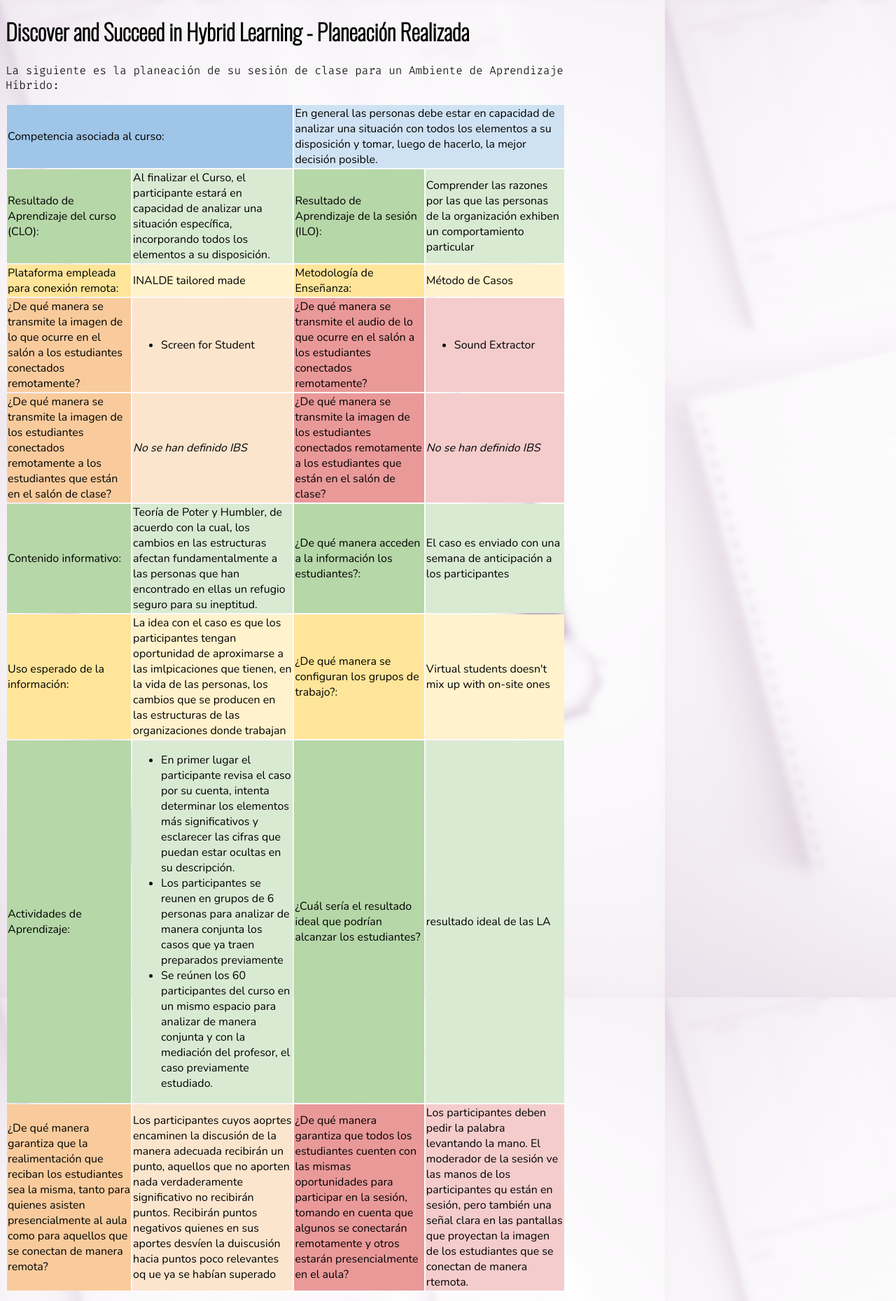
After one commit to jamslug10/DaSHL, a Django app: page /planner/1/fullSessionPlan/ in a window 1280 px wide. The commit adds this page. Shown: the top 1859 px of the page at 70% size. Run offline with Django 3.2, Linux system fonts and the light colour scheme; data comes from the database, SQL or seed files in the repository; both versions use the stored data as it was after the commit.

Commit message:
Complete process for hybrid learning session planning

```diff
--- a/planner/models.py
+++ b/planner/models.py
@@ -119,6 +119,8 @@ class Session_plan(models.Model):
     session_plan_intended_content_use = models.TextField()
     session_plan_feedback_detail = models.TextField()
     session_plan_participation_detail = models.TextField()
+    session_plan_ideal_student_outcome = models.CharField(max_length=200,
+                                                          default='resultado ideal de las LA')
 
     def __str__(self):
         return self.session_plan_name
--- a/planner/static/planner/style.css
+++ b/planner/static/planner/style.css
@@ -22,6 +22,22 @@
 
 .cell_style6 {
     background: #cfe2f3;
+}
+
+.cell_style7 {
+    background: #f9cb9c;
+}
+
+.cell_style8 {
+    background: #fce5cd;
+}
+
+.cell_style9 {
+    background: #ea9999;
+}
+
+.cell_style10 {
+    background: #f4cccc;
 }
 
 .page_title {
--- /dev/null
+++ b/planner/templates/planner/fullSessionPlan.html
@@ -0,0 +1,141 @@
+{% load static %}
+<!DOCTYPE html>
+<html>
+  <head>
+    <link rel="stylesheet" type="text/css" href="{% static 'planner/style.css' %}">
+    <meta charset="utf-8">
+    <title>Discover and Succeed in Hybrid Learning</title>
+  </head>
+  <body>
+    <h1 class="page_title">Discover and Succeed in Hybrid Learning - Planeación Realizada</h1>
+    <p class="instructions">La siguiente es la planeación de su sesión de clase para un
+    Ambiente de Aprendizaje Híbrido:</p>
+    <table>
+        <tr>
+            <td class="cell_style5" colspan="2">Competencia asociada al curso:</td>
+            <td class="cell_style6" colspan="2">{{ ilo.clo.skill.skill_description }}</td>
+        </tr>
+        <tr>
+            <td class="cell_style1">Resultado de Aprendizaje del curso (CLO):</td>
+            <td class="cell_style2">{{ ilo.clo.clo_description }}</td>
+            <td class="cell_style1">Resultado de Aprendizaje de la sesión (ILO):</td>
+            <td class="cell_style2">{{ ilo.ilo_description }}</td>
+
+        </tr>
+        <tr>
+            <td class="cell_style3">Plataforma empleada para conexión remota:</td>
+            <td class="cell_style4">{{ session_plan.platform }}</td>
+            <td class="cell_style3">Metodología de Enseñanza:</td>
+            <td class="cell_style4">{{ session_plan.teaching_method.teaching_method_name }}</td>
+        </tr>
+        <tr>
+            <td class="cell_style7">¿De qué manera se transmite la imagen de lo que ocurre en
+            el salón a los estudiantes conectados remotamente?</td>
+            <td class="cell_style8">
+                {% if ibs_session_visual1 %}
+                    <ul>
+                        {% for ibs in ibs_session_visual1 %}
+                        <li>
+                            {{ ibs.ibs_name }}
+                        </li>
+                        {% endfor %}
+                    </ul>
+                {% else %}
+                    <em>No se han definido IBS</em>
+                {% endif %}
+            </td>
+            <td class="cell_style9">¿De qué manera se transmite el audio de lo que ocurre en
+            el salón a los estudiantes conectados remotamente?</td>
+            <td class="cell_style10">
+                {% if ibs_session_visual1 %}
+                    <ul>
+                        {% for ibs in ibs_session_audio1 %}
+                        <li>
+                            {{ ibs.ibs_name }}
+                        </li>
+                        {% endfor %}
+                    </ul>
+                {% else %}
+                    <em>No se han definido IBS</em>
+                {% endif %}
+            </td>
+        </tr>
+        <tr>
+            <td class="cell_style7">¿De qué manera se transmite la imagen de los estudiantes
+            conectados remotamente a los estudiantes que están en el salón de clase?</td>
+            <td class="cell_style8">
+                {% if ibs_session_visual2 %}
+                    <ul>
+                        {% for ibs in ibs_session_visual2 %}
+                        <li>
+                            {{ ibs.ibs_name }}
+                        </li>
+                        {% endfor %}
+                    </ul>
+                {% else %}
+                    <em>No se han definido IBS</em>
+                {% endif %}
+            </td>
+            <td class="cell_style9">¿De qué manera se transmite la imagen de los estudiantes
+            conectados remotamente a los estudiantes que están en el salón de clase?</td>
+            <td class="cell_style10">
+                {% if ibs_session_audio2 %}
+                    <ul>
+                        {% for ibs in ibs_session_audio1 %}
+                        <li>
+                            {{ ibs.ibs_name }}
+                        </li>
+                        {% endfor %}
+                    </ul>
+                {% else %}
+                    <em>No se han definido IBS</em>
+                {% endif %}
+            </td>
+        </tr>
+        <tr>
+            <td class="cell_style1">Contenido informativo:</td>
+            <td class="cell_style2">{{ content.content_description }}</td>
+            <td class="cell_style1">¿De qué manera acceden a la información los estudiantes?:</td>
+            <td class="cell_style2">{{ session_plan.session_plan_content_delivery_method }}</td>
+        </tr>
+        <tr>
+            <td class="cell_style3">Uso esperado de la información:</td>
+            <td class="cell_style4">{{ session_plan.session_plan_intended_content_use }}</td>
+            <td class="cell_style3">¿De qué manera se configuran los grupos de trabajo?:</td>
+            <td class="cell_style4">{{ session_plan.group_configuration.group_configuration_description }}</td>
+        </tr>
+        <tr>
+            <td class="cell_style1">Actividades de Aprendizaje:</td>
+            <td class="cell_style2">
+                {% if learning_activity %}
+                <ul>
+                        {% for la in learning_activity %}
+                        <li>
+                            {{ la.learning_activity_description }}
+                        </li>
+                        {% endfor %}
+                    </ul>
+                {% else %}
+                    <em>No se han definido Actividades de Aprendizaje</em>
+                {% endif %}
+            </td>
+            <td class="cell_style1">¿Cuál sería el resultado ideal que podrían alcanzar los estudiantes?</td>
+            <td class="cell_style2">{{ session_plan.session_plan_ideal_student_outcome }}</td>
+        </tr>
+        <tr>
+            <td class="cell_style7">¿De qué manera garantiza que la realimentación que reciban los
+            estudiantes sea la misma, tanto para quienes asisten presencialmente al aula como para
+            aquellos que se conectan de manera remota?</td>
+            <td class="cell_style8">{{ session_plan.session_plan_feedback_detail }}</td>
+            <td class="cell_style9">¿De qué manera garantiza que todos los estudiantes cuenten con
+            las mismas oportunidades para participar en la sesión, tomando en cuenta que algunos se
+            conectarán remotamente y otros estarán presencialmente en el aula?</td>
+            <td class="cell_style10">{{ session_plan.session_plan_participation_detail }}</td>
+        </tr>
+    </table>
+
+    <p class="footer_logo">
+      <img src="https://www.estudioelefante.co/uploads/1/2/0/1/120163544/original-128px.png">
+    </p>
+  </body>
+</html>
--- a/planner/templates/planner/step13.html
+++ b/planner/templates/planner/step13.html
@@ -7,7 +7,7 @@
     <title>Discover and Succeed in Hybrid Learning</title>
   </head>
   <body>
-    <h1 class="page_title">Discover and Succeed in Hybrid Learning - Paso 12</h1>
+    <h1 class="page_title">Discover and Succeed in Hybrid Learning - Paso 13</h1>
     <p class="instructions">Estamos listos.</p>
     <p class="instructions">¡Eso es todo! Con las respuestas que nos ha brindado le presentaremos
     a continuación la planeación de su sesión de clase, en la que se incorporan los aspectos
@@ -17,7 +17,7 @@
     conocimiento de nuestros equipo de consultores.</p>
     <p class="instructions">Ahora puede descargarla para hacer uso de ella en su trabajo o puede
     volver al proceso de edición para ajustar lo que considere.</p>
-    <form action="{% url 'planner:step13' %}" method="post">
+    <form action="{% url 'planner:fullSessionPlan' %}" method="post">
         {% csrf_token %}
         <input type="hidden" name="session_plan_id" value="{{ aux_session_plan_id }}">
         <input type="submit" value="Continuar">
--- a/planner/urls.py
+++ b/planner/urls.py
@@ -18,4 +18,5 @@ urlpatterns = [
     path('step11/', views.step11, name='step11'),
     path('step12/', views.step12, name='step12'),
     path('step13/', views.step13, name='step13'),
+    path('<int:session_plan_id>/fullSessionPlan/', views.fullSessionPlan, name='fullSessionPlan'),
 ]
--- a/planner/views.py
+++ b/planner/views.py
@@ -1,4 +1,4 @@
-from django.shortcuts import render
+from django.shortcuts import render, get_object_or_404
 from django.http import HttpResponse, HttpResponseRedirect
 from django.urls import reverse
 
@@ -330,14 +330,38 @@ def step13(request):
 
     context={
         'session_plan_id': session_plan_id,
-        # 'aux_platform_id': aux_platform_id,
-        # 'aux_ibs_visual_remote_id': aux_ibs_visual_remote_id,
-        # 'aux_ibs_audio_remote_id': aux_ibs_audio_remote_id,
-        # 'aux_ibs_visual_face2face_id': aux_ibs_visual_face2face_id,
-        # 'aux_ibs_audio_face2face_id': aux_ibs_audio_face2face_id,
-        # 'aux_group_configuration_id': aux_group_configuration_id,
-        # 'aux_feedback_detail': aux_feedback_detail,
-        # 'aux_participation_detail': aux_participation_detail,
     }
 
     return render(request, 'planner/step13.html', context)
+
+def fullSessionPlan(request, session_plan_id):
+
+    full_session_plan = get_object_or_404(Session_plan, pk=session_plan_id)
+    ilo_session = get_object_or_404(Ilo, session_plan=full_session_plan.id)
+    ibs_session_visual1 = Ibs.objects.filter(session_plan=full_session_plan.id,
+                                             ibs_type='V',
+                                             ibs_com_direction='P')
+    ibs_session_visual1 = ibs_session_visual1.exclude(ibs_name='Not Specific')
+    ibs_session_visual2 = Ibs.objects.filter(session_plan=full_session_plan.id,
+                                             ibs_type='V',
+                                             ibs_com_direction='R')
+    ibs_session_visual2 = ibs_session_visual2.exclude(ibs_name='Not Specific')
+    ibs_session_audio1 = Ibs.objects.filter(session_plan=full_session_plan.id,
+                                             ibs_type='A',
+                                             ibs_com_direction='P')
+    ibs_session_audio1 = ibs_session_audio1.exclude(ibs_name='Not Specific')
+    ibs_session_audio2 = Ibs.objects.filter(session_plan=full_session_plan.id,
+                                             ibs_type='A',
+                                             ibs_com_direction='R')
+    ibs_session_audio2 = ibs_session_audio2.exclude(ibs_name='Not Specific')
+    content_session = get_object_or_404(Content, session_plan=full_session_plan.id)
+    learning_activity_session = Learning_activity.objects.filter(session_plan=full_session_plan.id)
+
+    return render(request, 'planner/fullSessionPlan.html', {'session_plan': full_session_plan,
+                                                            'ilo': ilo_session,
+                                                            'ibs_session_visual1': ibs_session_visual1,
+                                                            'ibs_session_visual2': ibs_session_visual2,
+                                                            'ibs_session_audio1': ibs_session_audio1,
+                                                            'ibs_session_audio2': ibs_session_audio2,
+                                                            'content': content_session,
+                                                            'learning_activity': learning_activity_session,})
```
Also changed, not shown: db.sqlite3, planner/migrations/0007_session_plan_session_plan_ideal_student_outcome.py (added).
